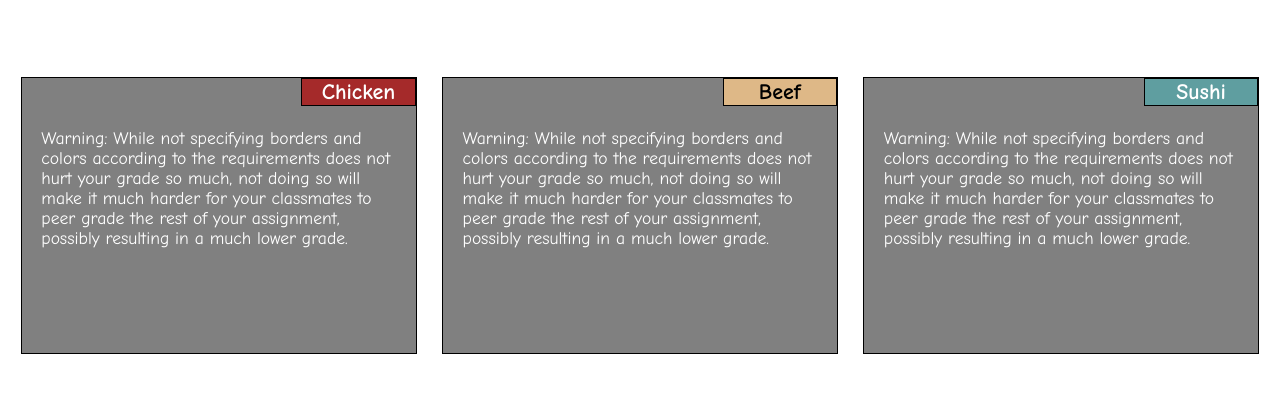
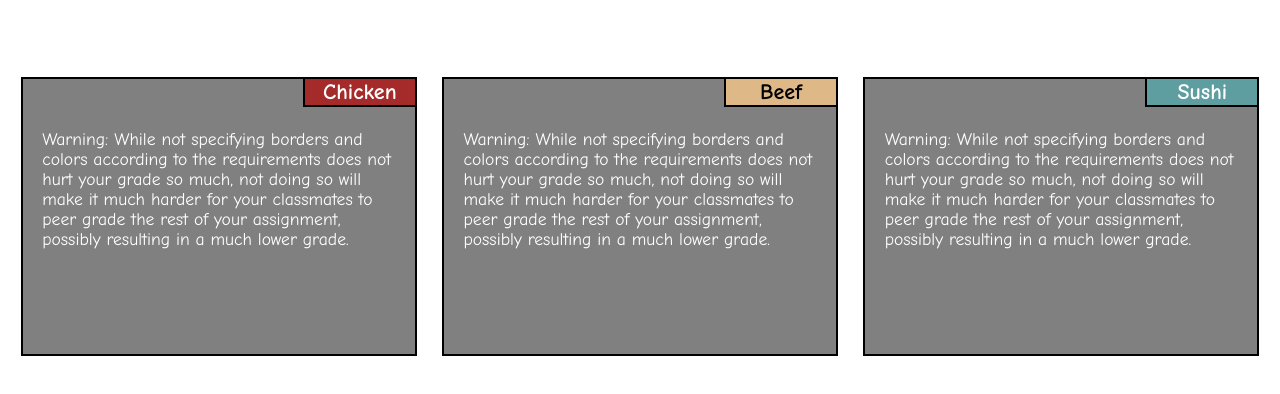
Before and after one commit to goantw/A2, a plain HTML site: page module2-solution/index.html in a window 1280 px wide. Shown: the part 60-454 px from the top of the page. Drawn offline with Linux system fonts and the light colour scheme.

Commit message:
Add files via upload

```diff
--- a/module2-solution/styles.css
+++ b/module2-solution/styles.css
@@ -14,7 +14,7 @@ h1 {
 }
 
 .content {
-  border: 1px solid black;
+  border: 2px solid black;
   background-color:grey;
   margin: 10px 1% 20px 1%;
   /*position: relative;*/
@@ -30,12 +30,15 @@ h1 {
   font-size: 20px;*/
 
 span{
-  border: 1px solid black;
+  border: 2px solid black;
   float: right;
   width: 29%;
   text-align: center;
   font-size: 1.25em;
   font-weight: bold;
+  position: relative;
+  left: 2px;
+  bottom: 2px;
 }
 
 .back1{
```
